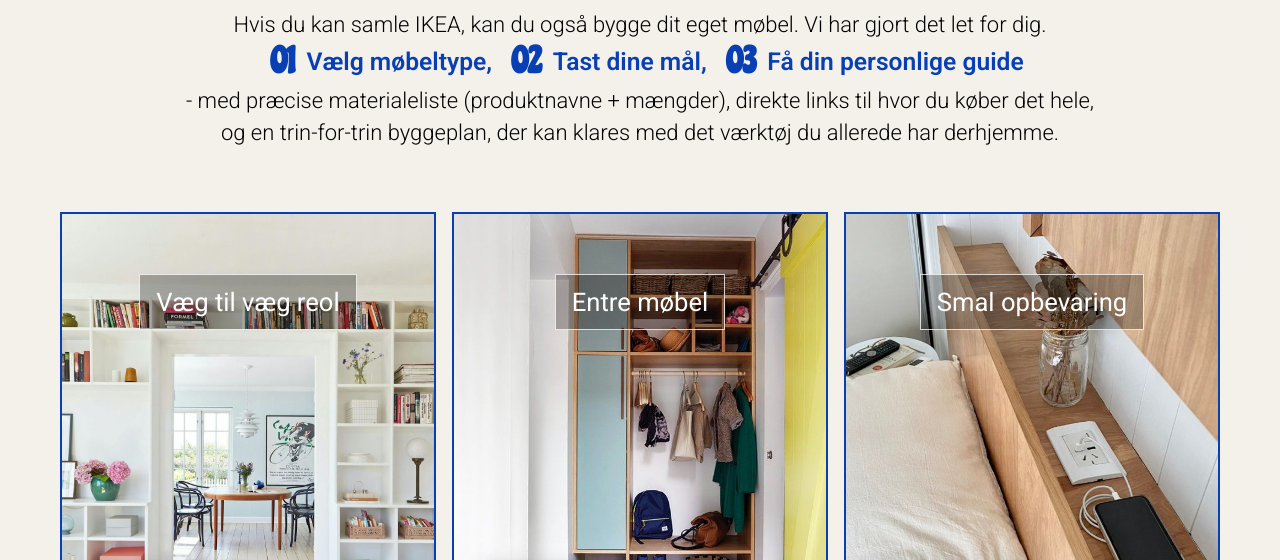
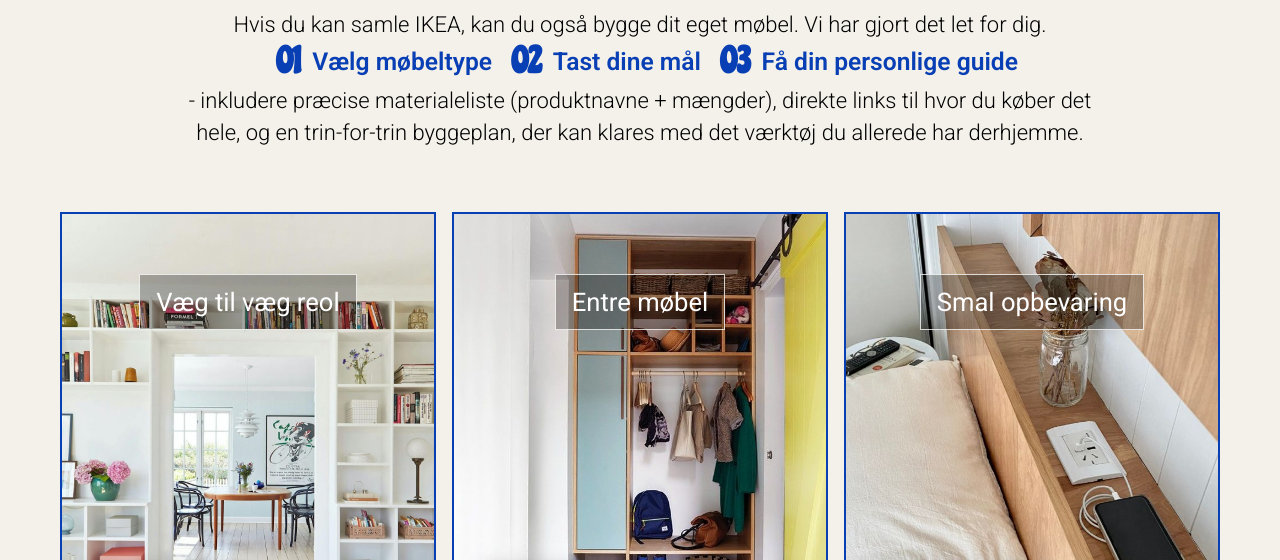
Before and after one commit to fredeschmidt/byg-nemt-selv, a website: page index.html in a window 1280 px wide. Shown: the part 173-733 px from the top of the page. Drawn offline with Linux system fonts and the light colour scheme.

```diff
--- a/index.html
+++ b/index.html
@@ -13,10 +13,10 @@
         <h1 class="header-title">Byg selv på én weekend</h1>
         <p class="header-subtitle">
           Hvis du kan samle IKEA, kan du også bygge dit eget møbel. Vi har gjort det let for dig.<br>
-          <span class="header-subtitle__number">01</span> <span class="header-subtitle__highlight">Vælg møbeltype,</span>
-          <span class="header-subtitle__number">02</span> <span class="header-subtitle__highlight">Tast dine mål,</span>
+          <span class="header-subtitle__number">01</span> <span class="header-subtitle__highlight">Vælg møbeltype</span>
+          <span class="header-subtitle__number">02</span> <span class="header-subtitle__highlight">Tast dine mål</span>
           <span class="header-subtitle__number">03</span> <span class="header-subtitle__highlight">Få din personlige guide</span> <br>
-          - med præcise materialeliste (produktnavne + mængder), direkte links til hvor du køber det hele, og en trin-for-trin byggeplan, der kan klares med det værktøj du allerede har derhjemme.
+          - inkludere præcise materialeliste (produktnavne + mængder), direkte links til hvor du køber det hele, og en trin-for-trin byggeplan, der kan klares med det værktøj du allerede har derhjemme.
         </p>
       </div>
     </header>
```
Also changed, not shown: reol.html (+3 -1 lines).
